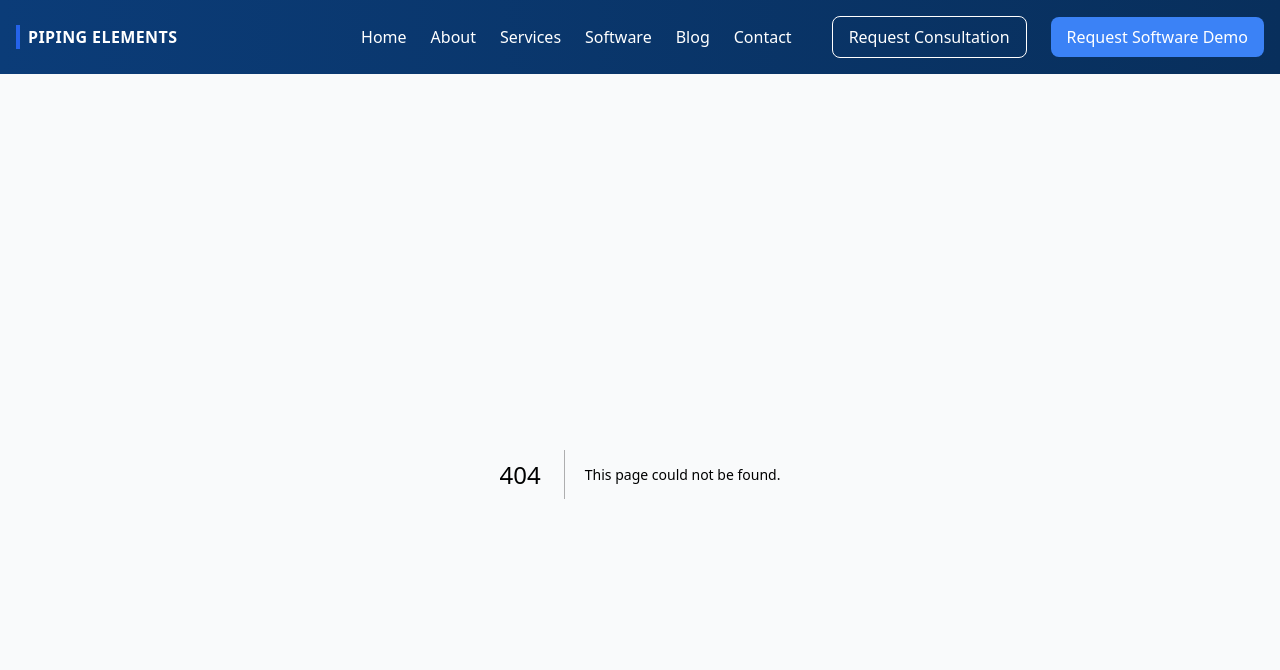
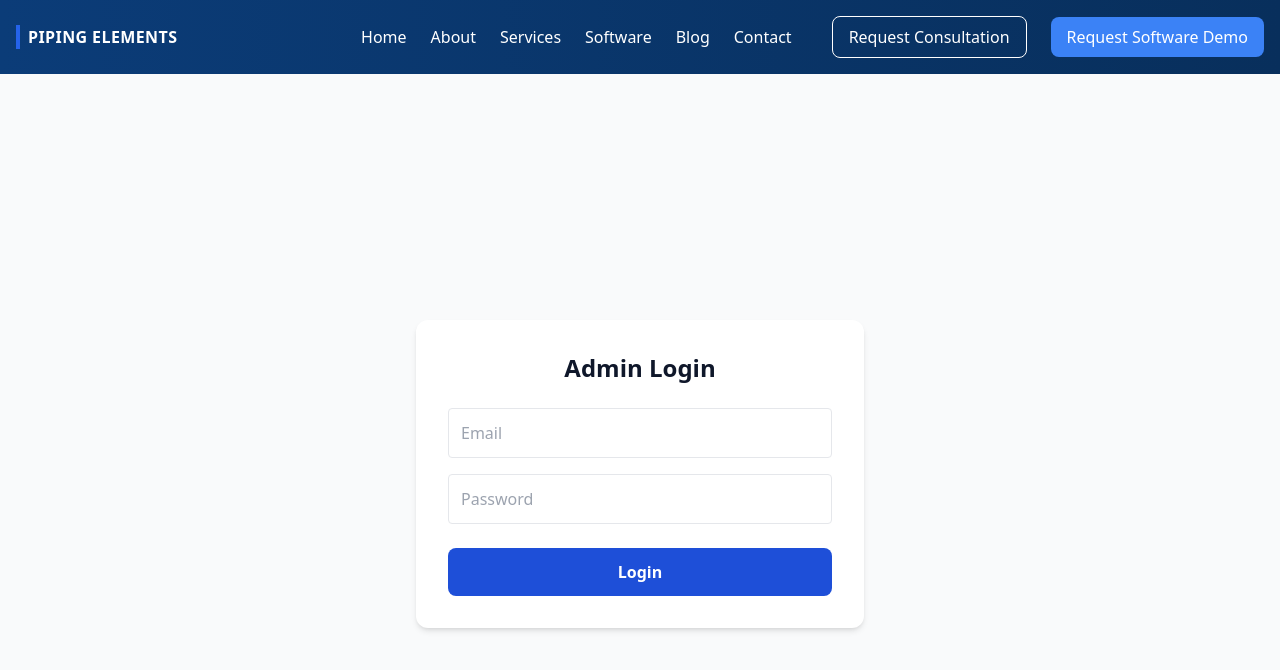
Before and after one commit to Muhammadshajid/piping-elements-website, a Next.js app: page /login in a window 1280 px wide. Before the commit this address had no page. Shown: the top 670 px of the page. Built offline with nearby package versions, Linux system fonts and the light colour scheme.

Commit message:
Create page.tsx

```diff
--- /dev/null
+++ b/app/login/page.tsx
@@ -0,0 +1,63 @@
+"use client";
+
+import { useState } from "react";
+import { supabase } from "@/lib/supabaseClient";
+import { useRouter } from "next/navigation";
+
+export default function LoginPage() {
+  const router = useRouter();
+  const [email, setEmail] = useState("");
+  const [password, setPassword] = useState("");
+  const [error, setError] = useState("");
+
+  const handleLogin = async (e: React.FormEvent) => {
+    e.preventDefault();
+    setError("");
+
+    const { error } = await supabase.auth.signInWithPassword({
+      email,
+      password,
+    });
+
+    if (error) {
+      setError(error.message);
+    } else {
+      router.push("/admin");
+    }
+  };
+
+  return (
+    <div className="min-h-screen flex items-center justify-center bg-gray-50">
+      <form
+        onSubmit={handleLogin}
+        className="bg-white p-8 rounded-xl shadow-md w-full max-w-md"
+      >
+        <h1 className="text-2xl font-bold mb-6 text-center">Admin Login</h1>
+
+        {error && (
+          <p className="text-red-600 text-sm mb-4 text-center">{error}</p>
+        )}
+
+        <input
+          type="email"
+          placeholder="Email"
+          className="w-full border p-3 rounded mb-4"
+          value={email}
+          onChange={(e) => setEmail(e.target.value)}
+          required
+        />
+
+        <input
+          type="password"
+          placeholder="Password"
+          className="w-full border p-3 rounded mb-6"
+          value={password}
+          onChange={(e) => setPassword(e.target.value)}
+          required
+        />
+
+        <button className="w-full btn-primary">Login</button>
+      </form>
+    </div>
+  );
+}
```
